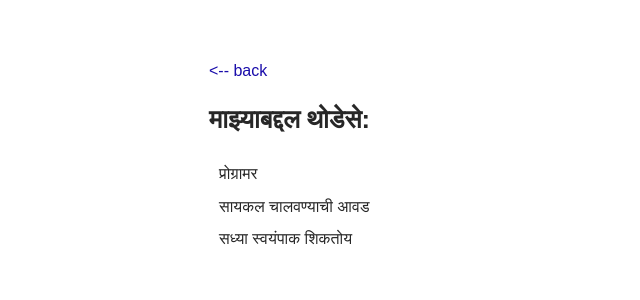
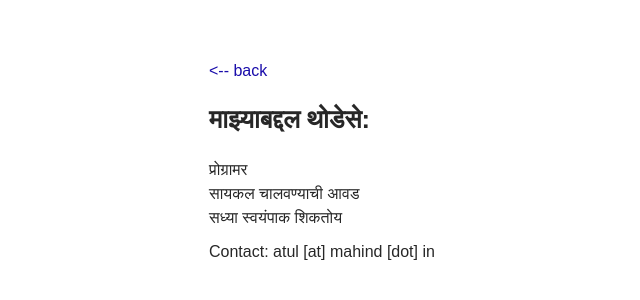
Before and after one commit to atulmahind/atulmahind.github.io, a Jekyll site: the page built from me/index.md, in a window 1280 px wide. Shown: the top 300 px of the page, without its empty margins (131-771 px from the left). Built offline with Jekyll 4.4.1, drawn with Linux system fonts in a browser that asks for light colours; some web fonts are replaced.

Commit message:
Add contact mail

```diff
--- a/me/index.md
+++ b/me/index.md
@@ -1,8 +1,10 @@
 ---
 layout: about
 ---
-<ul>
-<li>प्रोग्रामर</li>
-<li>सायकल चालवण्याची आवड</li>
-<li>सध्या स्वयंपाक शिकतोय </li>
-</ul>
+
+प्रोग्रामर<br/>
+सायकल चालवण्याची आवड<br/>
+सध्या स्वयंपाक शिकतोय
+
+
+Contact: atul [at] mahind [dot] in
```
